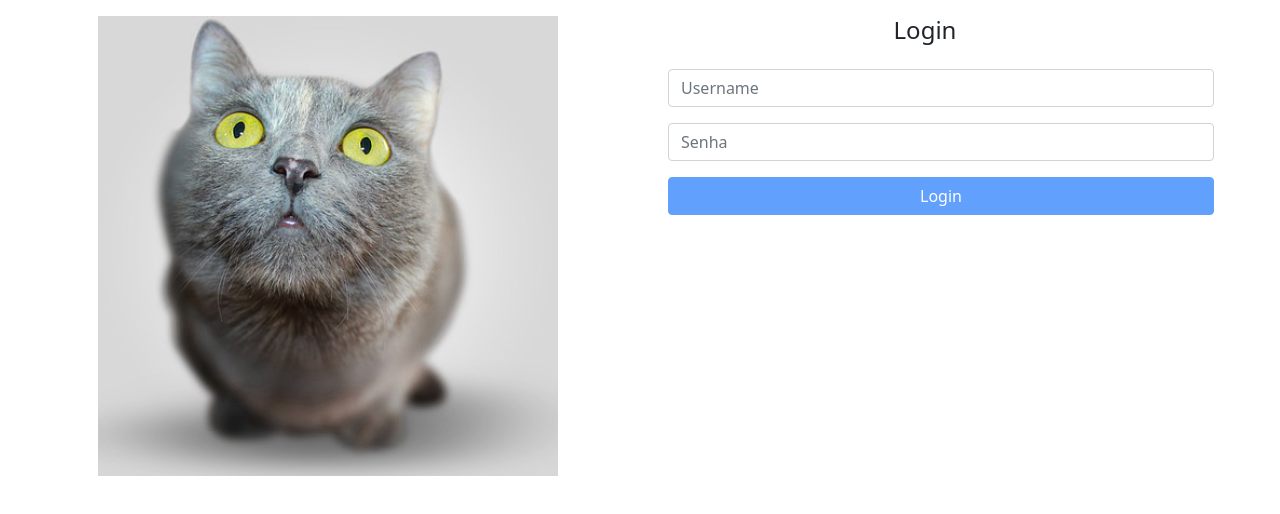
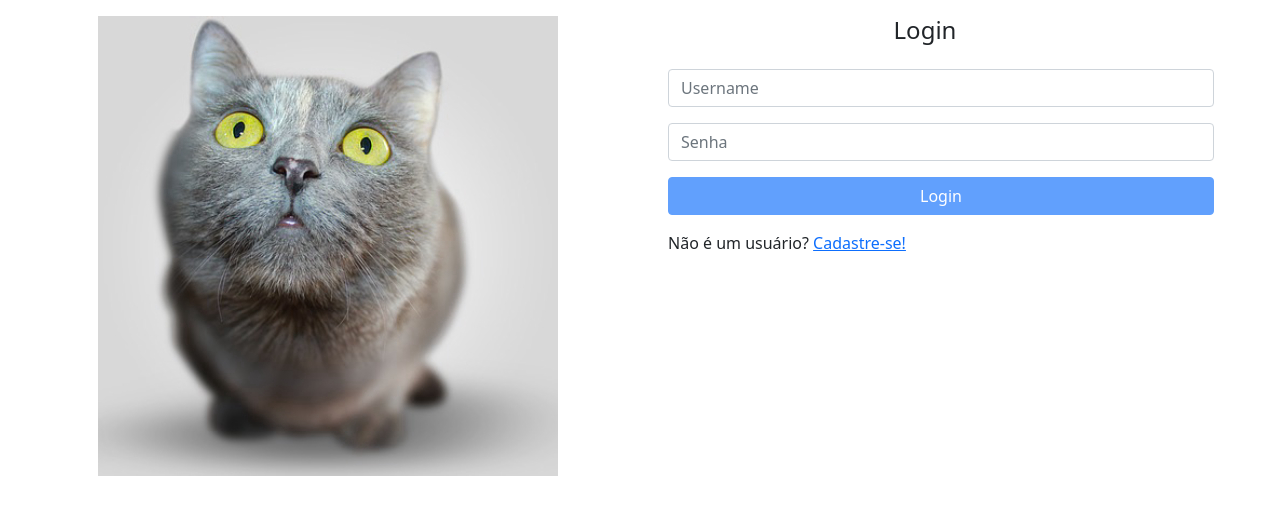
Before and after one commit to samantafluture/socialmedia-angular, an Angular app: page /home in a window 1280 px wide. Shown: the top 514 px of the page. Built offline with nearby package versions, Linux system fonts and the light colour scheme.

Commit message:
use router link to link between forms

```diff
--- a/src/app/home/login/login.component.css
+++ b/src/app/home/login/login.component.css
@@ -1,4 +1,4 @@
-h4, input, button {
+h4, input, button, p {
   margin-left: 1rem;
   margin-right: 1rem;
   margin-top: 1rem;
--- a/src/app/home/login/login.component.html
+++ b/src/app/home/login/login.component.html
@@ -40,3 +40,8 @@
     Login
   </button>
 </form>
+
+<p>
+  Não é um usuário?
+  <a [routerLink]="['novousuario']"> Cadastre-se! </a>
+</p>
--- a/src/app/home/novo-usuario/novo-usuario.component.css
+++ b/src/app/home/novo-usuario/novo-usuario.component.css
@@ -1,4 +1,4 @@
-h4, input, button {
+h4, input, button, p {
   margin-left: 1rem;
   margin-right: 1rem;
   margin-top: 1rem;
--- a/src/app/home/novo-usuario/novo-usuario.component.html
+++ b/src/app/home/novo-usuario/novo-usuario.component.html
@@ -20,3 +20,7 @@
 
   <button class="btn btn-primary btn-block">Cadastrar</button>
 </form>
+
+<p>
+  Já é um usuário? <a [routerLink]="['']">Faça login</a>
+</p>
```
